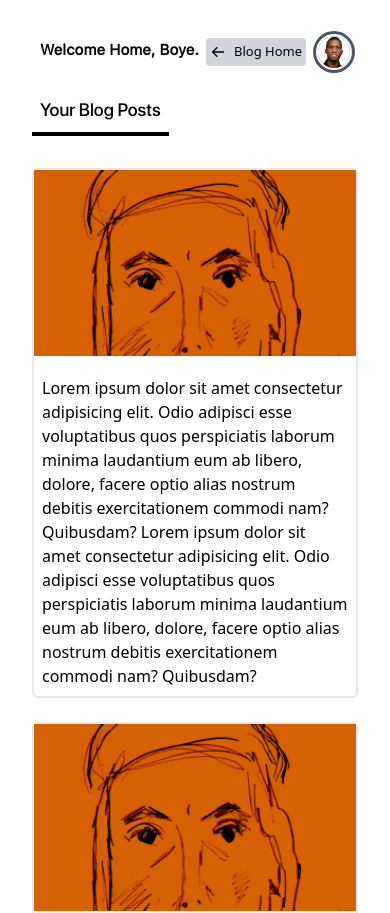
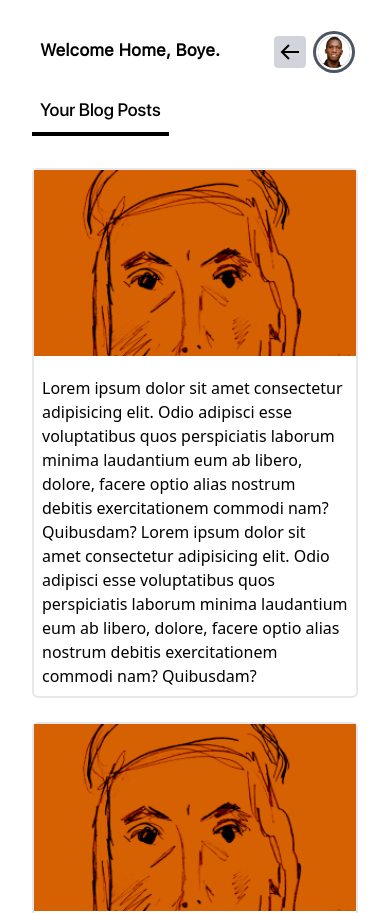
Before and after one commit to Boye95/theBlog, a React (Vite) app in the folder client/: page /profile in a window 390 px wide. Shown: the top 913 px of the page. Built offline with nearby package versions, Linux system fonts and the light colour scheme.

Commit message:
working on publish page

```diff
--- a/client/package.json
+++ b/client/package.json
@@ -9,7 +9,6 @@
     "preview": "vite preview"
   },
   "dependencies": {
-    "@uiw/react-md-editor": "^3.18.1",
     "react": "^18.2.0",
     "react-dom": "^18.2.0",
     "react-fast-marquee": "^1.3.5",
--- a/client/src/components/Footer.jsx
+++ b/client/src/components/Footer.jsx
@@ -5,7 +5,7 @@ let Tick = () => {
   return (
     <>
       <Marquee speed={70} gradient={false}>
-        <div className='tick flex gap-5 font-sfproth text-2xl whitespace-nowrap sm:pt-4 sm:text-[15.5px]'>
+        <div className='tick flex gap-5 font-sfproth text-2xl whitespace-nowrap sm:pt-2 sm:text-[15.5px]'>
           <span>DIGITAL PRODUCT DESIGN</span>
           <span className='font-sfprotr'>REMOTE WORK</span>
           <span>UX DESIGN</span>
--- a/client/src/pages/Profile.jsx
+++ b/client/src/pages/Profile.jsx
@@ -16,13 +16,13 @@ const Profile = () => {
     <div className='flex '>
       <div className='scroll-no flex flex-col mx-8 pt-9 w-4/6 h-screen overflow-scroll border-blue-200 border-r-2 ham:w-full ham:border-none ham:overflow-visible'>
         <div className='w-11/12 flex justify-between px-2 mb-5 ham:w-full'>
-          <div className='text-xl font-sfprotr font-semibold sm:text-[15px]'>
+          <div className='text-xl font-sfprotr font-semibold sm:text-[17px]'>
             Welcome Home, Boye.
           </div>
           <div className='relative flex gap-3 items-center'>
             <Link to='/' className='flex items-center gap-2 bg-gray-300 rounded p-1 transition hover:bg-gray-100'>
-              <BiArrowBack />
-              <p className='sm:text-[13px]'>Blog Home</p>
+              <BiArrowBack className='sm:text-2xl' />
+              <p className='sm:text-[13px] sm:hidden'>Blog Home</p>
             </Link>
             <div
               onClick={handleShowEdit}
--- a/client/src/pages/Publish.jsx
+++ b/client/src/pages/Publish.jsx
@@ -1,14 +1,29 @@
 import React from 'react'
 import { useState } from 'react'
-import MDEditor from '@uiw/react-md-editor'
+import avatar from '../assets/avatar.png'
+import { Link } from 'react-router-dom'
+import { BiArrowBack } from 'react-icons/bi'
 
 export default function Publish () {
-  const [value, setValue] = useState('**Hello world!!!**')
+  return (
+    <div className='mt-5'>
+      <div className='w-11/12 mx-auto flex justify-between px-2 mb-5 ham:w-full sm:px-4'>
+        <h1 className='text-xl font-sfprotr font-semibold sm:text-[17px]'>Tell a Story, Boye</h1>
 
-  return (
-    <div>
-      <MDEditor value={value} onChange={setValue} />
-      {/* <MDEditor.Markdown source={value} style={{ whiteSpace: 'pre-wrap' }} /> */}
+        <div className='flex gap-3 items-center'>
+          <Link to="/" className='text-white bg-black rounded p-1 font-sfprod px-8 transition hover:bg-gray-600 sm:px-4'>Publish</Link>
+          <Link
+            to='/'
+            className='flex items-center gap-2 bg-gray-300 rounded p-1 transition hover:bg-gray-100'
+          >
+            <BiArrowBack className='sm:text-2xl' />
+            <p className='sm:text-[13px] sm:hidden'>Blog Home</p>
+          </Link>
+          <Link to='/profile' className='h-8 w-8 cursor-pointer rounded-full overflow-hidden ring ring-gray-600 ring-offset-2 hover:ring-blue-400'>
+            <img src={avatar} alt='' className='h-full w-full' />
+          </Link>
+        </div>
+      </div>
     </div>
   )
 }
```
Also changed, not shown: 1 other file (tests, documents, lock files or other folders).
